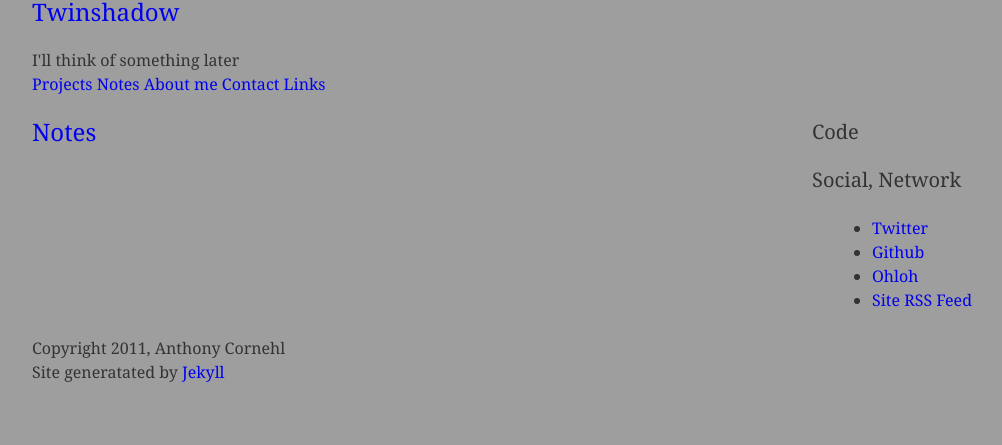
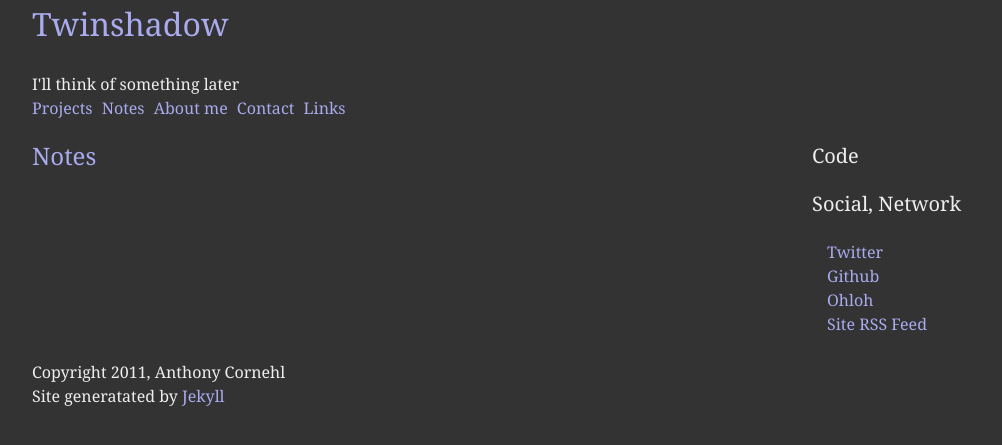
Before and after one commit to twinshadow/twinshadow.github.com, a Jekyll site: the page built from notes/index.md, in a window 1280 px wide. Shown: the top 445 px of the page, without its empty margins (138-1140 px from the left). Built offline with Jekyll 4.4.1, drawn with Linux system fonts in a browser that asks for light colours; Markdown is read by kramdown in place of the engine named in the settings.

Commit message:
Mangling the colors, expect many redacted commits

```diff
--- a/_config.yml
+++ b/_config.yml
@@ -13,6 +13,7 @@ name: Twinshadow
 subtitle: I'll think of something later
 stylepath: style
 url: http://twinshadow.com
+#url: /home/tshdw/Dropbox/Blog/jekyll/_site
 
 # Wiki plugin options
 wikibase: notes
--- a/_layouts/base.html
+++ b/_layouts/base.html
@@ -33,7 +33,7 @@
   <div id="wrapper" class="wrapper">
 
     <div id="header" class="grid-16">
-      <h2 id="site_title"><a href="{{ site.url }}/">{{ site.name }}</a></h2>
+      <h1 id="site_title"><a href="{{ site.url }}/">{{ site.name }}</a></h2>
       <div id="site_subtitle">{{ subtitle }}</div>
     </div>
 
--- a/style/style.css
+++ b/style/style.css
@@ -0,0 +1,27 @@
+/* Colors! */
+*, html, body, div {
+  color: #eee;
+  background: #333;
+}
+
+a {
+  color: #aae;
+}
+
+a:active, a:hover {
+  color: #eaa;
+}
+
+a:visited {
+  color: #eae;
+}
+
+/* Nav Layout */
+.nav li {
+  margin-right: 5px;
+}
+
+.sidebar-block ul {
+  list-style: none;
+  margin-left:15px;
+}
```
